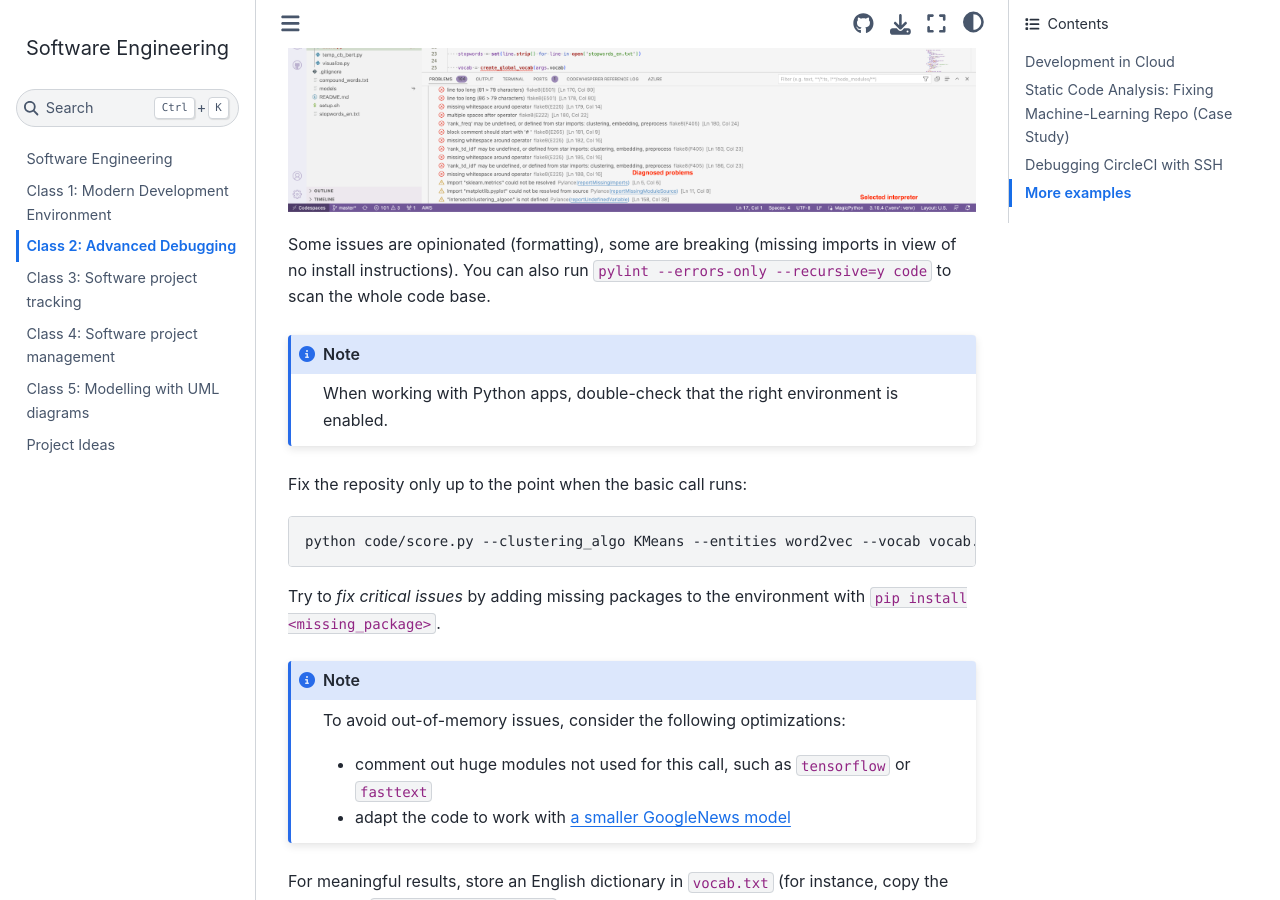
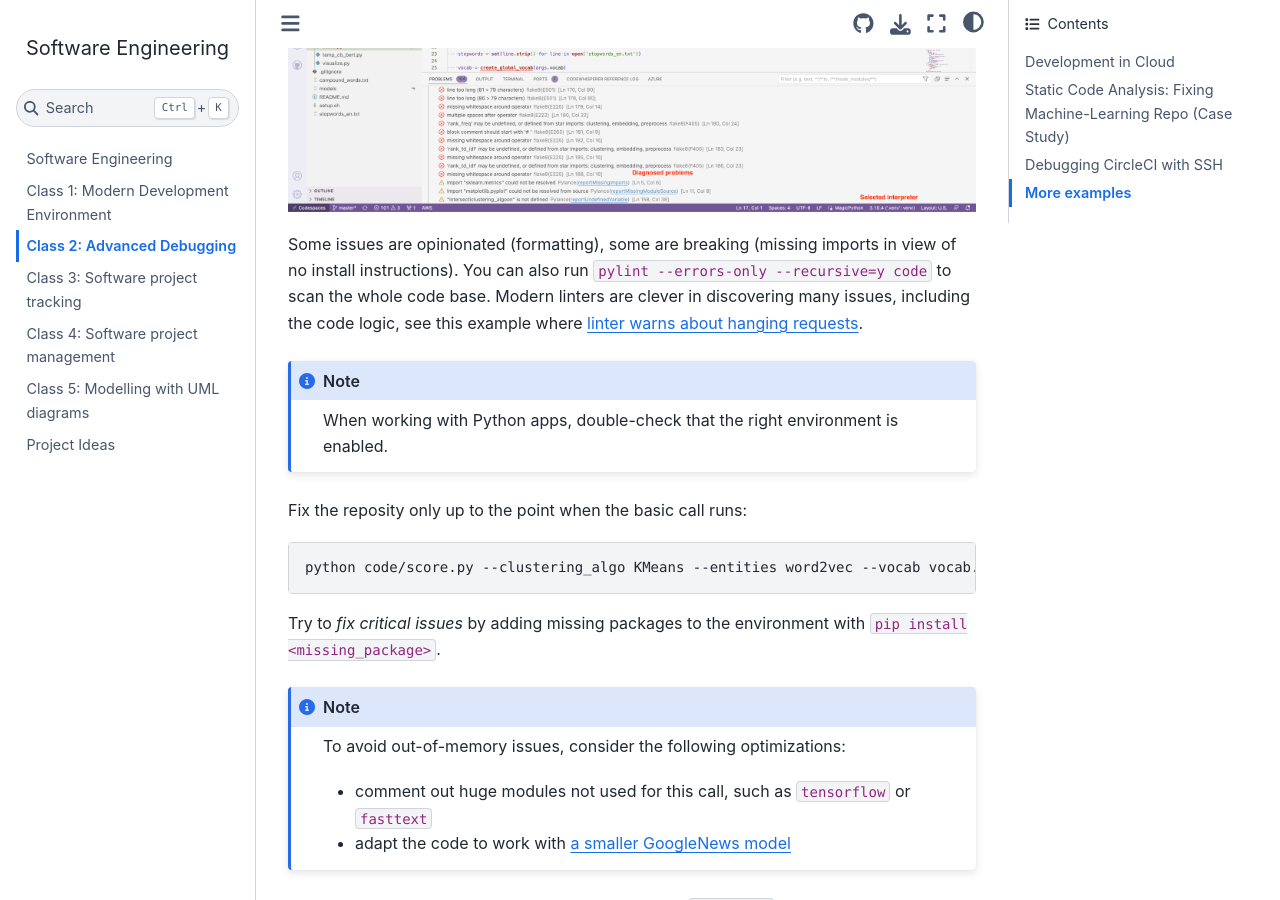
Before and after one commit to maciejskorski/software_engineering, a Jupyter Book: the page built from docs/advanced_debugging.md, in a window 1280 px wide and 900 px high, scrolled down 1664 px. Built offline with Jupyter Book 1.0.4 settings and Sphinx 7.4.7 and the Sphinx Book theme 1.1.4, drawn with Linux system fonts in a browser that asks for light colours.

Commit message:
a good linter example

````diff
--- a/docs/advanced_debugging.md
+++ b/docs/advanced_debugging.md
@@ -30,6 +30,7 @@ Open the main file: `code/score.py`, you should see about 100 problems reported
 
 Some issues are opinionated (formatting), some are breaking (missing imports in view of no install instructions).
 You can also run `pylint --errors-only --recursive=y code` to scan the whole code base.
+Modern linters are clever in discovering many issues, including the code logic, see this example where [linter warns about hanging requests](https://github.com/Pieski-Uw/Pieski-UW/actions/runs/4541474937/jobs/8003685163#step:5:29).
 
 ```{note}
 When working with Python apps, double-check that the right environment is enabled.
@@ -77,6 +78,7 @@ NPMI Var:0.00123
 
 Use `pip freeze > requirements.txt` to export requirements.
 Commit this file and changes to the source code. Congrats!
+
 
 ## Debugging CircleCI with SSH
 
````
